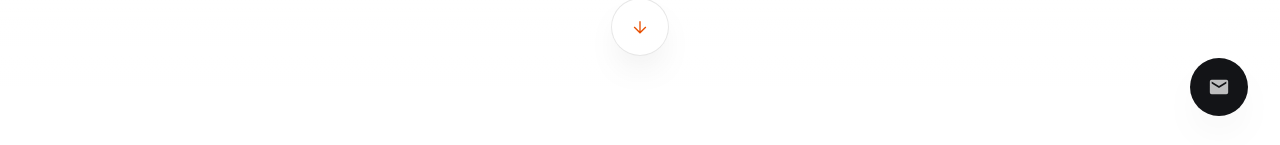
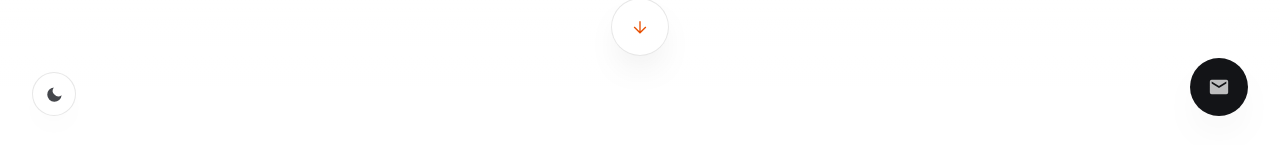
Before and after one commit to officiallyhailey/resources, a React (Vite) app: page / in a window 1280 px wide. Shown: the part 652-797 px from the top of the page. Built offline with nearby package versions, Linux system fonts and the light colour scheme.

Commit message:
give the homepage its own light and dark switch
The deck followed the machine and gave the reader no say. The switch sits
opposite the mail button and is deliberately quieter, and it stores a choice
only once one is made, so following the system stays the default.

```diff
--- a/src/App.jsx
+++ b/src/App.jsx
@@ -10,6 +10,7 @@ import useTheme from '@/hooks/useTheme';
 
 export default function App() {
   const { theme, toggleTheme } = useTheme();
+  const home = <NarrativeHome theme={theme} onToggleTheme={toggleTheme} />;
 
   return (
     <TransitionProvider>
@@ -23,8 +24,8 @@ export default function App() {
             </>
           }
         />
-        <Route path="/" element={<NarrativeHome />} />
-        <Route path="*" element={<NarrativeHome />} />
+        <Route path="/" element={home} />
+        <Route path="*" element={home} />
       </Routes>
     </TransitionProvider>
   );
--- a/src/features/narrative/NarrativeHome.jsx
+++ b/src/features/narrative/NarrativeHome.jsx
@@ -83,7 +83,7 @@ const inkSurface = () => {
   return [0, 2, 4].map((i) => parseInt(m.slice(i, i + 2), 16));
 };
 
-export default function NarrativeHome() {
+export default function NarrativeHome({ theme, onToggleTheme }) {
   const [narrow, setNarrow] = useState(() => window.innerWidth <= NARROW_AT);
   const [current, setCurrent] = useState('intro');
   const [beatAt, setBeatAt] = useState(0);
@@ -563,6 +563,29 @@ export default function NarrativeHome() {
         onBack={goBack}
       />
 
+      {/* The deck follows the machine's own light/dark setting on its own; this
+          is for a reader who wants the other one anyway. Quieter than the mail
+          button opposite it - that is the thing worth pressing, this is a
+          preference - and it hides with it whenever a dialog is over the deck. */}
+      <button
+        type="button"
+        className="tmode"
+        hidden={formOpen || bdOn}
+        aria-label={theme === 'dark' ? 'Switch to light mode' : 'Switch to dark mode'}
+        onClick={onToggleTheme}
+      >
+        {theme === 'dark' ? (
+          <svg viewBox="0 0 24 24" aria-hidden="true" fill="none" stroke="currentColor">
+            <circle cx="12" cy="12" r="4.1" />
+            <path d="M12 2.7v2.3M12 19v2.3M2.7 12H5m14 0h2.3M5.6 5.6 7.2 7.2m9.6 9.6 1.6 1.6m0-13.2-1.6 1.6M7.2 16.8l-1.6 1.6" />
+          </svg>
+        ) : (
+          <svg viewBox="0 0 24 24" aria-hidden="true">
+            <path fill="currentColor" d="M21 12.9A9.1 9.1 0 1 1 11.1 3a7.1 7.1 0 0 0 9.9 9.9Z" />
+          </svg>
+        )}
+      </button>
+
       <button
         className={`fab${current === 'contact' && !formOpen && !bdOn ? ' beckon' : ''}`}
         hidden={formOpen || bdOn}
--- a/src/styles/narrative.css
+++ b/src/styles/narrative.css
@@ -2097,6 +2097,45 @@ body.narr main {
   color: var(--paper);
 }
 
+/* The light/dark switch, opposite the mail button and deliberately quieter:
+   the same corner geometry so the two read as a pair, but a glass surface and
+   a muted mark rather than the solid ink of the one thing on the page worth
+   pressing. Smaller too, so it never competes with the gate between them. */
+.narr .tmode {
+  position: fixed;
+  left: clamp(1rem, 3vw, 2rem);
+  bottom: clamp(1rem, 3vw, 2rem);
+  z-index: 89;
+  width: 44px;
+  height: 44px;
+  border-radius: 50%;
+  display: grid;
+  place-items: center;
+  background: var(--paper);
+  backdrop-filter: blur(var(--glass-blur)) saturate(var(--glass-sat));
+  border: 1px solid var(--glass-edge);
+  color: var(--muted);
+  box-shadow: 0 14px 30px -18px var(--shadow);
+  transition:
+    transform 0.4s var(--e),
+    color 0.3s,
+    border-color 0.3s;
+}
+.narr .tmode svg {
+  width: 19px;
+  height: 19px;
+  stroke-width: 1.6;
+  stroke-linecap: round;
+}
+.narr .tmode:hover {
+  transform: translateY(-3px);
+  color: var(--accent-ink);
+  border-color: var(--accent);
+}
+.narr .tmode[hidden] {
+  display: none;
+}
+
 .narr .fab {
   position: fixed;
   right: clamp(1rem, 3vw, 2rem);
```
